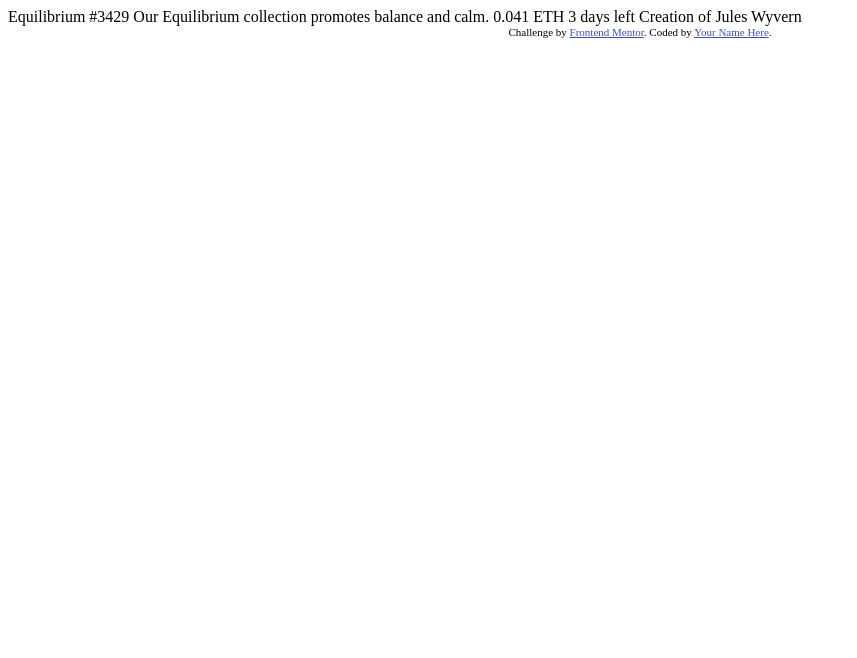
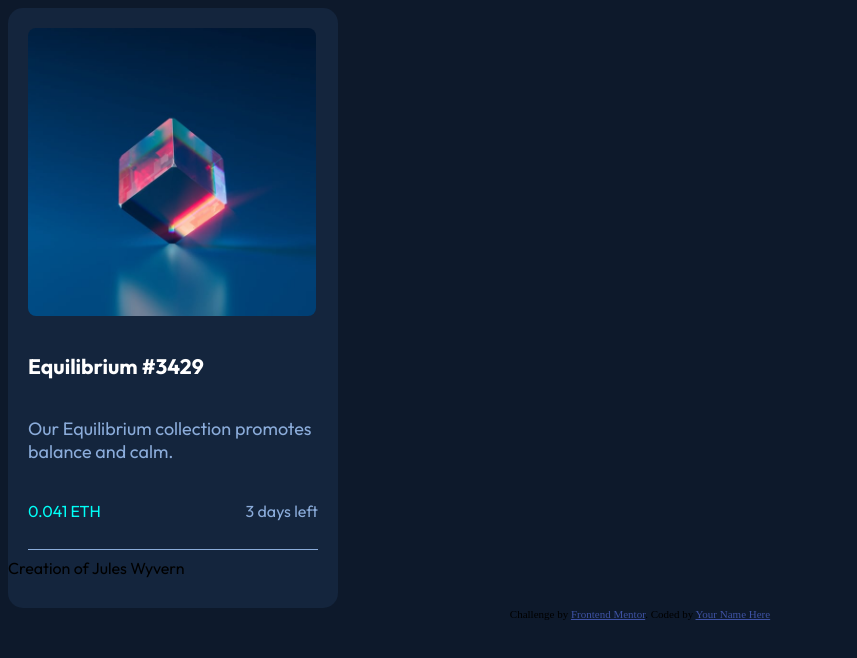
Before and after one commit to Mohmmdkeshavrzi/Frontend-mentor-1, a plain HTML site: page index.html in a window 1280 px wide. Shown: the whole page, without its empty margins (0-857 px from the left). Drawn offline with Linux system fonts and the light colour scheme.

Commit message:
second commit

```diff
--- a/index.html
+++ b/index.html
@@ -5,6 +5,7 @@
   <meta name="viewport" content="width=device-width, initial-scale=1.0"> <!-- displays site properly based on user's device -->
 
   <link rel="icon" type="image/png" sizes="32x32" href="./images/favicon-32x32.png">
+  <link href="https://fonts.googleapis.com/css2?family=Outfit:wght@100;200;300;400;500;600;700;800;900&display=swap" rel="stylesheet">
 
   <title>Frontend Mentor | NFT preview card component</title>
 
@@ -12,22 +13,95 @@
   <style>
     .attribution { font-size: 11px; text-align: center; }
     .attribution a { color: hsl(228, 45%, 44%); }
+    body {
+      background-color: hsl(217, 54%, 11%);
+    }
+    .card {
+      display: flex;
+      width: 330px;
+      height: 600px;
+      background-color: hsl(216, 50%, 16%);
+      border-radius: 15px;
+
+    }
+    .card > .content > .image {
+      display: flex;
+      padding: 20px ;
+      width: 288px;
+      border-radius: 28px;
+      overflow: hidden;
+    }
+     p {
+      padding: 20px;
+      color: hsl(215, 51%, 70%) ;
+      font-size: 18px;
+    }
+     .content {
+      font-family: 'Outfit', sans-serif;
+    }
+    .time {
+      display: flex;
+      flex-direction: row;
+      justify-content: space-between;
+      padding-left: 20px;
+      padding-right: 20px;
+      padding-bottom: 20px;
+    }
+    h2 {
+      padding-left: 20px;
+      color: white;
+      font-size: 21px;
+    }
+    .timeleft {
+      color: hsl(215, 51%, 70%) ;
+    }
+    .price {
+      color: hsl(178, 100%, 50%);
+    }
+    hr {
+      display: block;
+      border: 0;
+      border-top: 1px solid hsl(215, 51%, 70%);
+      width: 290px;
+    }
+
+
+
+
+
   </style>
 </head>
 <body>
+   <div class="card">
 
-  Equilibrium #3429
 
-  Our Equilibrium collection promotes balance and calm.
+       <div class="content">
+        <img class="image" src="/images/image-equilibrium.jpg">
+       <div>
+         <h2>Equilibrium #3429</h2>
+       </div>
 
-  0.041 ETH
-  3 days left
+       <div>
+        <p>Our Equilibrium collection promotes balance and calm.</p>
+       </div>
 
-  Creation of Jules Wyvern
-
+       <div class="time">
+        <span class="price">
+          0.041 ETH
+         </span>
+         <span class="timeleft">
+          3 days left
+         </span>
+       </div>
+       <hr/>
+       <div>
+        Creation of Jules Wyvern
+       </div>
+       </div>
+    </div>
   <div class="attribution">
     Challenge by <a href="https://www.frontendmentor.io?ref=challenge" target="_blank">Frontend Mentor</a>.
-    Coded by <a href="#">Your Name Here</a>.
+    Coded by <a href="#">Your Name Here</a>
   </div>
 </body>
 </html>
```
